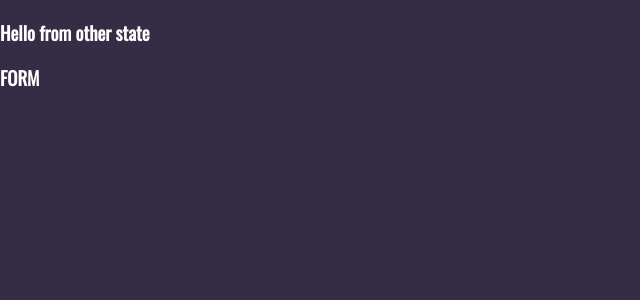
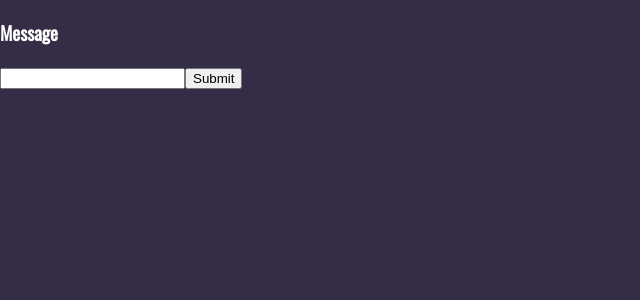
Before and after one commit to dciberlin/lonely-chat, a React (Create React App) app: page / in a window 1280 px wide. Shown: the top 300 px of the page, without its empty margins (0-640 px from the left). Built offline with nearby package versions, Linux system fonts and the light colour scheme.

Commit message:
Connected form to the store
Added and action and some logic in the reducer

```diff
--- /dev/null
+++ b/src/actions/index.js
@@ -0,0 +1,6 @@
+export const sendMessage = payload => {
+  return {
+    type: 'SEND_MESSAGE',
+    payload
+  };
+};
--- a/src/components/FormContainer.js
+++ b/src/components/FormContainer.js
@@ -1,7 +1,44 @@
 import React from 'react';
+import { sendMessage } from '../actions';
+import { connect } from 'react-redux';
 
-const FormContainer = props => {
-  return <h3>FORM</h3>;
+class FormContainer extends React.Component {
+  constructor(props) {
+    super(props);
+    this.state = { value: '' };
+
+    this.handleChange = this.handleChange.bind(this);
+    this.handleSubmit = this.handleSubmit.bind(this);
+  }
+
+  handleChange(event) {
+    this.setState({ value: event.target.value });
+  }
+
+  handleSubmit(event) {
+    this.props.sendMessage(this.state.value);
+    this.setState({ value: '' });
+    event.preventDefault();
+  }
+
+  render() {
+    return (
+      <form onSubmit={this.handleSubmit}>
+        <label>
+          <input
+            type="text"
+            value={this.state.value}
+            onChange={this.handleChange}
+          />
+        </label>
+        <input type="submit" value="Submit" />
+      </form>
+    );
+  }
+}
+
+const mapStateToProps = state => {
+  return state;
 };
 
-export default FormContainer;
+export default connect(mapStateToProps, { sendMessage })(FormContainer);
--- a/src/components/MessagesContainer.js
+++ b/src/components/MessagesContainer.js
@@ -2,10 +2,11 @@ import React from 'react';
 import { connect } from 'react-redux';
 
 const MessagesContainer = props => {
-  return <h3>{props.message}</h3>;
+  return <h3>Message</h3>;
 };
 
 const mapStateToProps = state => {
+  console.log(state);
   return state;
 };
 
--- a/src/reducers/chatReducer.js
+++ b/src/reducers/chatReducer.js
@@ -1,10 +1,21 @@
 // INITIAL STATE
 const initialState = {
-  message: 'Hello from other state'
+  messages: []
 };
 
 // REDUCER
 const chatReducer = (state = initialState, action) => {
+  if (action.type === 'SEND_MESSAGE') {
+    const newMessage = {
+      text: action.payload,
+      timestamp: new Date().getTime()
+    };
+
+    state.messages = [...state.messages, newMessage];
+
+    return Object.assign({}, state);
+  }
+
   return state;
 };
 
```
